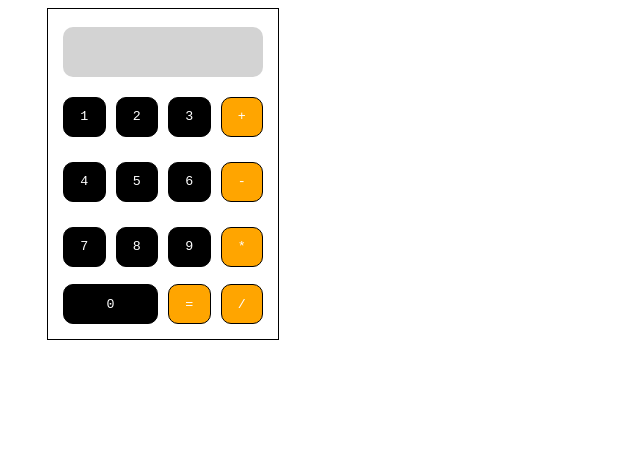
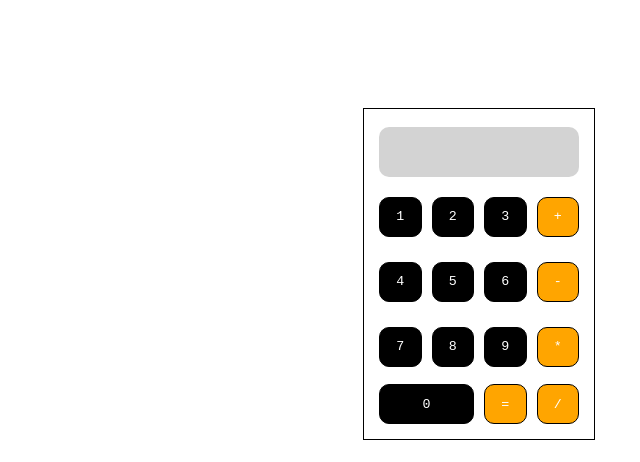
Before and after one commit to erinendrei/calculator, a plain HTML site: page calc.html in a window 1280 px wide. Shown: the whole page, without its empty margins (161-801 px from the left). Drawn offline with Linux system fonts and the light colour scheme.

Commit message:
Centre calculator

```diff
--- a/style.css
+++ b/style.css
@@ -1,16 +1,19 @@
-body {}
+body {
+    display: flex;
+    justify-content: center;
+}
 
 .container {
     display: grid;
     align-items: center;
     justify-content: center;
+    margin-top: 100px;
     grid-gap: 10px;
     width: 200px;
     height: 300px;
     padding: 15px;
     border: 1px solid black;
     border-radius: 10x;
-    margin-left: 200px;
     grid-template-columns: repeat(4, 1fr);
     grid-template-rows: repeat(4, 1fr);
 }
```
